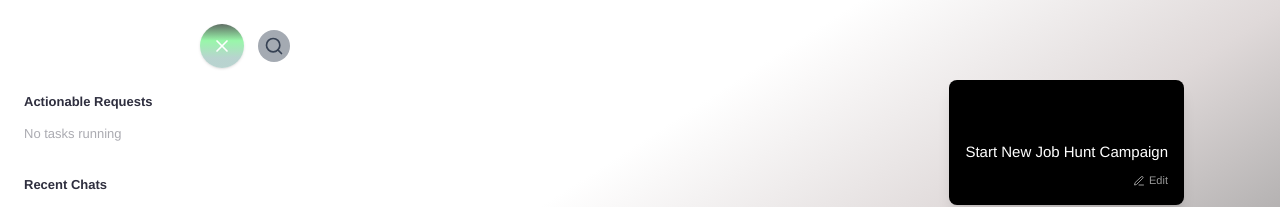
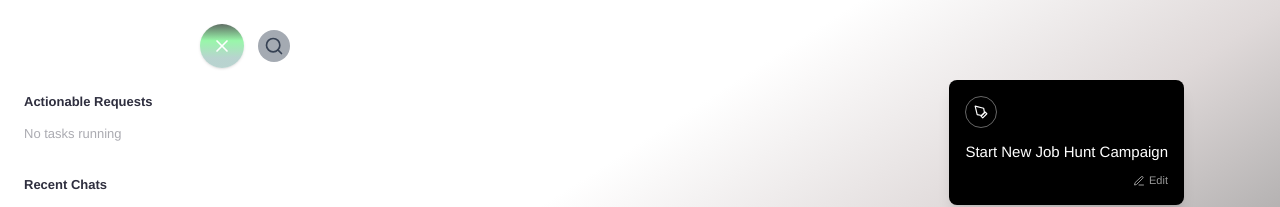
Before and after one commit to Nisha-developers/Zymm-design-, a React (Vite) app: page / in a window 1280 px wide. Both pictures are taken after a click on the button "Start New Job Hunt Campaign". Shown: the top 207 px of the page. Built offline with nearby package versions, Linux system fonts and the light colour scheme.

Commit message:
Update ChatMessage.jsx

```diff
--- a/src/components/ChatMessage.jsx
+++ b/src/components/ChatMessage.jsx
@@ -17,8 +17,8 @@ export default function ChatMessage({
     return (
       <div className="flex justify-end mb-6">
                 <div className="bg-black dark:bg-white dark:text-black text-white rounded-lg p-4 min-w-[200px] max-w-[70%] shadow-lg wrap-break-word">
-                              {isFirstMessage && !isHomepageChat && !isOrbChat && (
-            <div className="w-8 h-8 rounded-full border border-black/20 dark:border-white/20 flex items-center justify-center mb-3 text-black dark:text-white">
+                                        {isFirstMessage && !isHomepageChat && !isOrbChat && (
+            <div className="w-8 h-8 rounded-full border border-white/40 flex items-center justify-center mb-3 text-white mix-blend-difference">
               <svg width="14" height="14" viewBox="0 0 24 24" fill="none" stroke="currentColor" strokeWidth="2" strokeLinecap="round" strokeLinejoin="round">
                 <path d="M12 19l7-7 3 3-7 7-3-3z"></path>
                 <path d="M18 13l-1.5-7.5L2 2l3.5 14.5L13 18l5-5z"></path>
```
